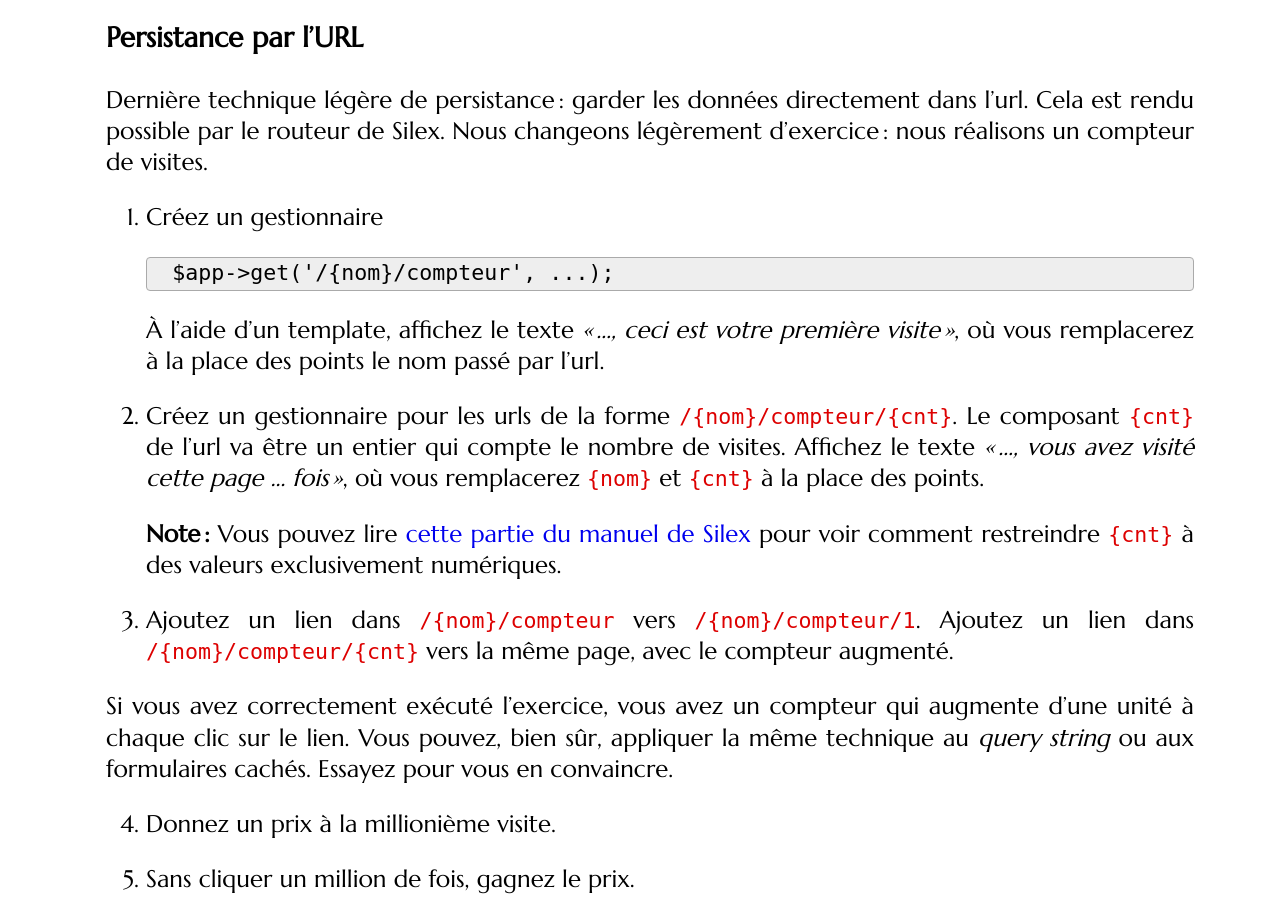
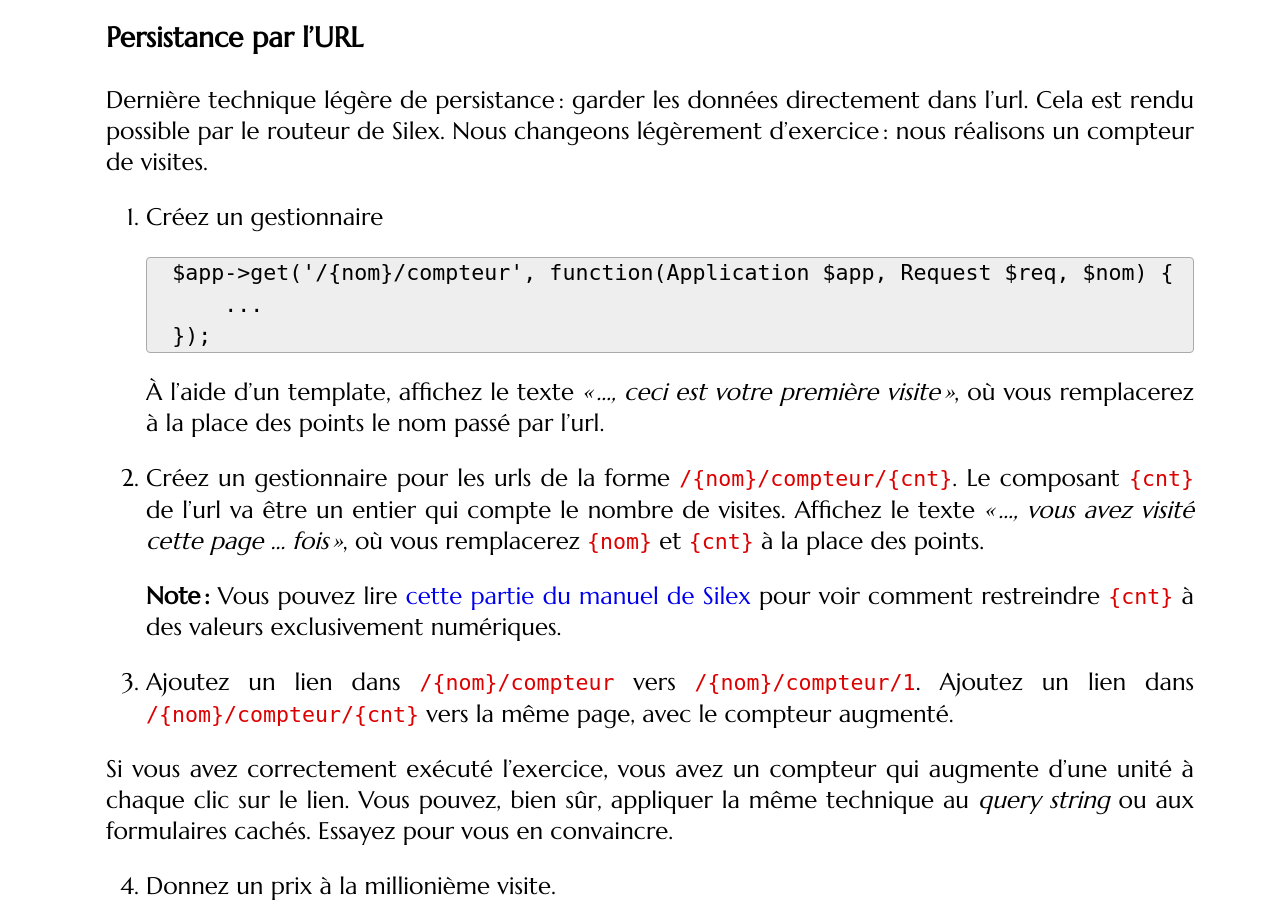
Before and after one commit to defeo/aws, a Jekyll site: the page built from tutorials/templates-etat-silex.md, in a window 1280 px wide and 900 px high, scrolled down 5834 px. Built offline with Jekyll 4.4.1, drawn with Linux system fonts in a browser that asks for light colours; nearby versions of some CDN libraries; some web fonts are replaced.

Commit message:
Made example slightly more helpful

```diff
--- a/tutorials/templates-etat-silex.md
+++ b/tutorials/templates-etat-silex.md
@@ -278,7 +278,9 @@ compteur de visites.
 1. Créez un gestionnaire
 
    ~~~
-   $app->get('/{nom}/compteur', ...);
+   $app->get('/{nom}/compteur', function(Application $app, Request $req, $nom) {
+	   ...
+   });
    ~~~
    {:.php}
 
```
